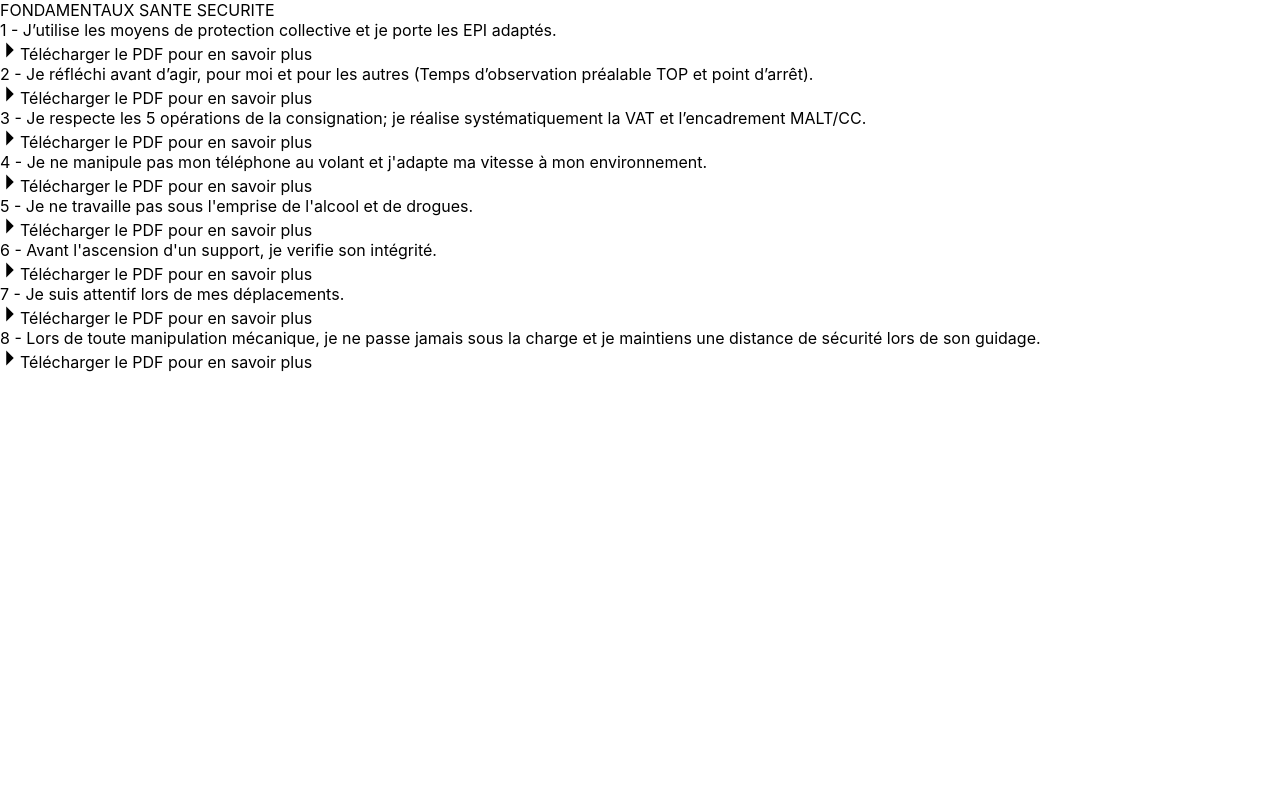
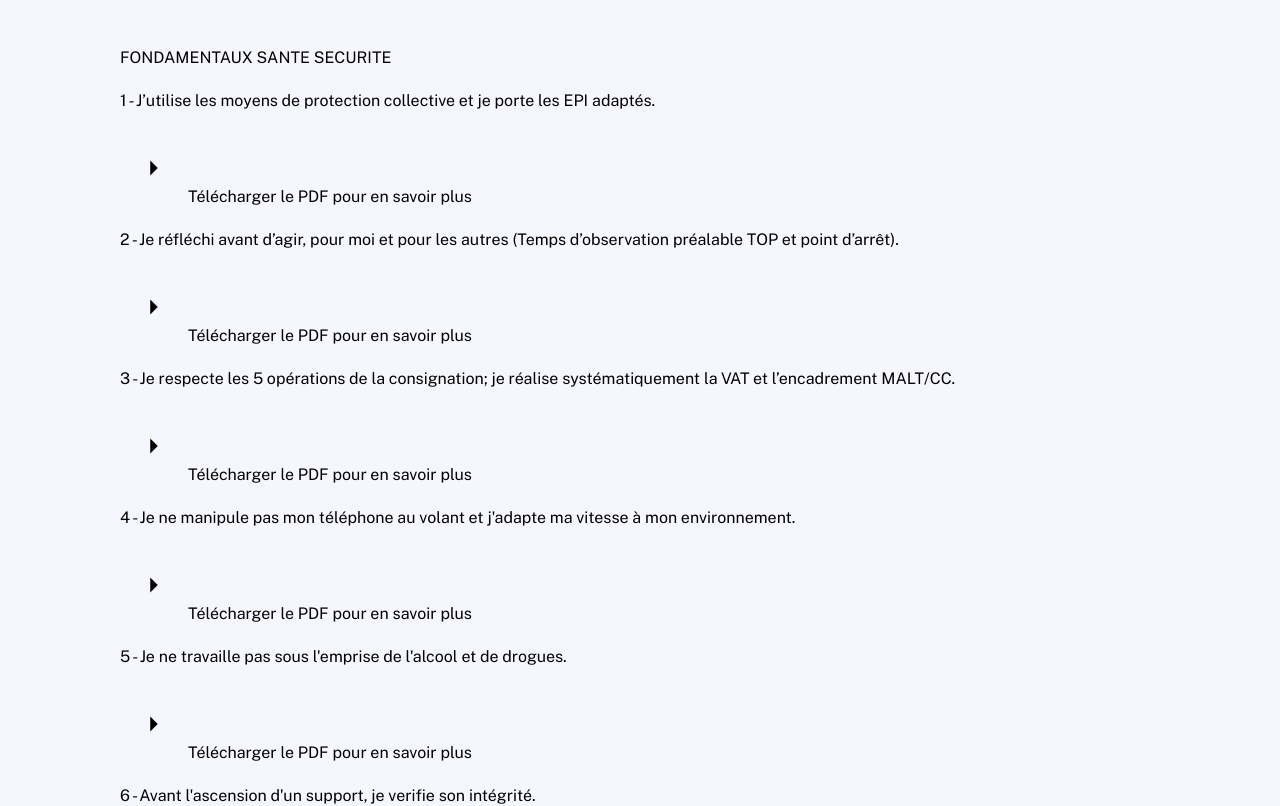
Before and after one commit to JulesCharles/hackathonfront, a React (Create React App) app: page /Fonda in a window 1280 px wide. Shown: the top 806 px of the page. Built offline with nearby package versions, Linux system fonts and the light colour scheme.

Commit message:
modification du bgcolor

```diff
--- a/src/App.css
+++ b/src/App.css
@@ -1,10 +1,10 @@
-/* @import url('https://fonts.googleapis.com/css2?family=Public+Sans:ital,wght@0,100;0,200;0,300;0,400;0,500;0,600;0,700;0,800;0,900;1,100;1,200;1,300;1,400;1,500;1,600;1,700;1,800;1,900&display=swap');
+@import url('https://fonts.googleapis.com/css2?family=Public+Sans:ital,wght@0,100;0,200;0,300;0,400;0,500;0,600;0,700;0,800;0,900;1,100;1,200;1,300;1,400;1,500;1,600;1,700;1,800;1,900&display=swap');
 
 :root {
-  --firstColor: #f6f6fe;
+  --bgColor: #f6f6fe;
   --secondColor: #96cd32;
   --buttonColor: #1423dc;
-  --bgColor: #daddfc;
+  --firstColor: #daddfc;
   --fontBody: 'Public Sans', sans-serif;
   --fontTitle: 'Public Sans/ Enedis', 48px, bold;
   --fontSubtitle: 'Public Sans/ Enedis', 24px, bold;
@@ -23,4 +23,4 @@
 h1 {
   font-family: var(--fontTitle);
   font-size: 48px;
-} */
+}
```
